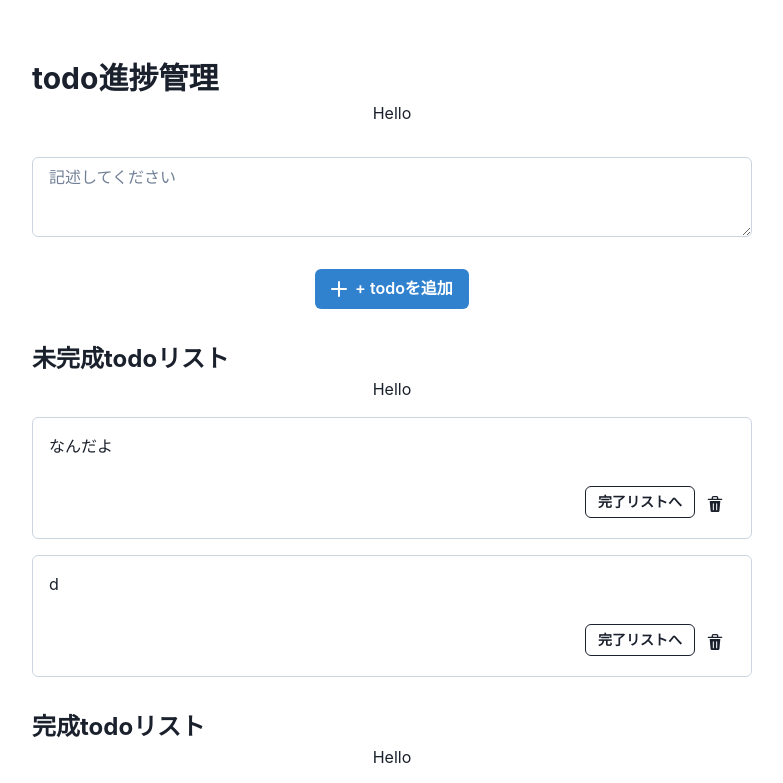
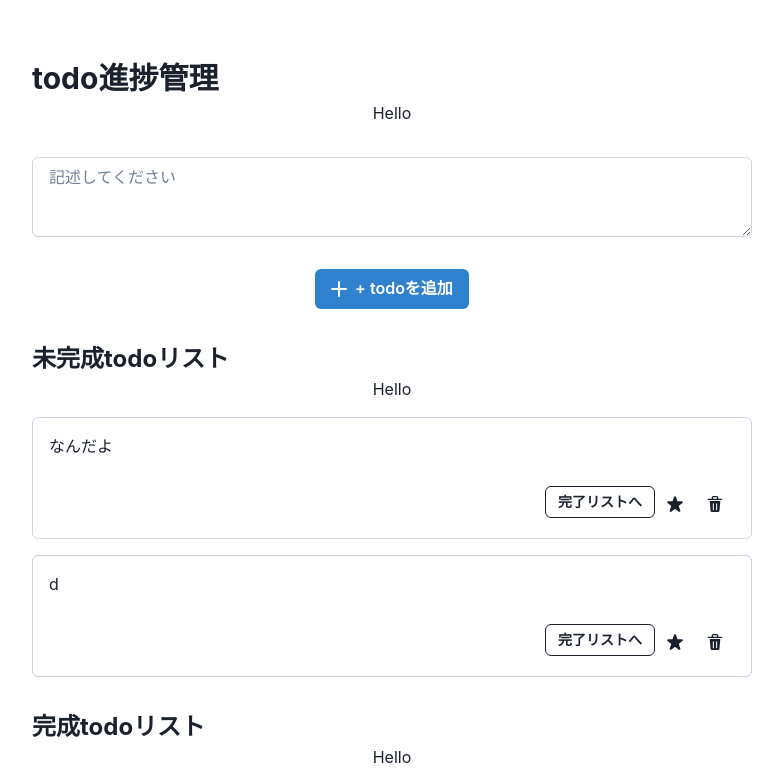
Before and after one commit to sakana-san/react-sample-benkyou, a React (Create React App) app: page / in a window 1280 px wide. Shown: the top 783 px of the page, without its empty margins (248-1031 px from the left). Built offline with nearby package versions, Linux system fonts and the light colour scheme; data requests are answered from the project's data file; the HTML template or start-up script is replaced by a standard one.

Commit message:
いいねボタンを追加

```diff
--- a/src/App.tsx
+++ b/src/App.tsx
@@ -1,12 +1,13 @@
-import React, {useEffect, useState, useRef, memo} from "react";
+import React, {useEffect, useState, useRef, memo, useCallback} from "react";
 import { Heading, Container } from "@chakra-ui/react";
-import { DeleteIcon, AddIcon } from "@chakra-ui/icons";
+import { DeleteIcon, AddIcon, StarIcon } from "@chakra-ui/icons";
 import { List, ListItem, Text, Flex, IconButton, Textarea, Button } from "@chakra-ui/react";
 import axios from "axios";
 import { useTodo } from "./hooks/useTodo";
 import { Link } from "react-router-dom";
 
 
+// 型 ---------------------------------------------------------------------
 type TitleProps = {
   title: string
   size: string
@@ -18,15 +19,18 @@ type TodoListProps = {
   todoList: string[]
   deleteTodoListItem: any
   toggleTodoListItem: any
+  goodTodoListItem: any
 }
 
 type TodoItemProps = {
   id: number
   key: number
   item: string
-  flag: boolean
+  flag: boolean,
+  good: number,
   deleteTodoListItem: any
   toggleTodoListItem: any
+  goodTodoListItem: any
 }
 
 type TodoAddProps = {
@@ -35,9 +39,12 @@ type TodoAddProps = {
   leftIcon: any
   placeholder: string
 }
+// ---------------------------------------------------------------------
 
 
 
+
+// TodoTitle ---------------------------------------------------------------------
 const TodoTitle = memo((props: TitleProps) => {
   const {title, size, fontSize, mt} = props
   return (
@@ -57,9 +64,14 @@ const TodoTitle = memo((props: TitleProps) => {
 
   )
 })
+// ---------------------------------------------------------------------
 
+
+
+
+// TodoList ---------------------------------------------------------------------
 const TodoList = (props: TodoListProps) => {
-  const {todoList, deleteTodoListItem, toggleTodoListItem} = props
+  const {todoList, deleteTodoListItem, toggleTodoListItem, goodTodoListItem} = props
   return (
     <List w="full">
       {
@@ -69,23 +81,34 @@ const TodoList = (props: TodoListProps) => {
             flag={v.done}
             key={v.id}
             id={v.id}
+            good={v.good}
             deleteTodoListItem={deleteTodoListItem}
             toggleTodoListItem={toggleTodoListItem}
+            goodTodoListItem={goodTodoListItem}
           />
         ))
       }
     </List>
   )
 }
+// --------------------------------------------------
 
-const TodoItem = (props: TodoItemProps) => {
-  const {item, flag , id, deleteTodoListItem, toggleTodoListItem} = props
+
+
+// TodoItem ---------------------------------------------------------------------
+const TodoItem = React.memo((props: TodoItemProps) => {
+  const {item, flag , id, good, deleteTodoListItem, toggleTodoListItem, goodTodoListItem} = props
+  const [count, setCount] = useState(good)
   const handleDeleteTodoListItem = () => {
     deleteTodoListItem(id)
   }
   const handleToggleTodoListItem = () => {
     toggleTodoListItem(id, flag)
   }
+  const handleGoodTodoListItem = useCallback(() => {
+    setCount((c) => c + 1)
+    goodTodoListItem(id, flag, count)
+  }, [count])
   return (
       <ListItem
         borderWidth="1px"
@@ -95,7 +118,6 @@ const TodoItem = (props: TodoItemProps) => {
         borderRadius="md"
         borderColor="gray.300"
       >
-        <li>
         <Text mb="6">{item}</Text>
         <Flex alignItems="center" justifyContent="flex-end">
           <Button
@@ -107,17 +129,27 @@ const TodoItem = (props: TodoItemProps) => {
             {flag ? "未完了リストへ" : "完了リストへ"}
           </Button>
           <IconButton
+            icon={<StarIcon />}
+            variant="unstyled"
+            aria-label="good"
+            onClick={handleGoodTodoListItem}
+          />
+            {good}
+          <IconButton
             icon={<DeleteIcon />}
             variant="unstyled"
             aria-label="delete"
             onClick={handleDeleteTodoListItem}
           />
         </Flex>
-        </li>
       </ListItem>
   )
-}
+})
+// --------------------------------------------------
 
+
+
+// TodoAdd ---------------------------------------------------------------------
 const TodoAdd = (props: TodoAddProps) => {
   const {onClick, inputEl, leftIcon, placeholder} = props
   return (
@@ -136,9 +168,12 @@ const TodoAdd = (props: TodoAddProps) => {
   )
 }
 
+// --------------------------------------------------
+
+
 
 function App() {
-  const { todoList, addTodoListItem, deleteTodoListItem, toggleTodoListItem}:any = useTodo()
+  const { todoList, addTodoListItem, deleteTodoListItem, toggleTodoListItem, goodTodoListItem}:any = useTodo()
   const inputEl = useRef<HTMLTextAreaElement>(null)
 
   // 方式 --------------------------------------------------
@@ -151,8 +186,6 @@ function App() {
     }
   }
 
-
-  console.log('Todoリスト', todoList);
   const inCompList = todoList.filter((d: any) => {
     return !d.done;
   })
@@ -165,7 +198,6 @@ function App() {
   return (
     <>
     <Container centerContent p={{base: "4", md: "6"}} maxWidth="3xl">
-
       <TodoTitle
         title="todo進捗管理"
         size="h1"
@@ -190,6 +222,7 @@ function App() {
         todoList={inCompList}
         deleteTodoListItem={deleteTodoListItem}
         toggleTodoListItem={toggleTodoListItem}
+        goodTodoListItem={goodTodoListItem}
       />
 
 
@@ -203,6 +236,7 @@ function App() {
         todoList={compList}
         deleteTodoListItem={deleteTodoListItem}
         toggleTodoListItem={toggleTodoListItem}
+        goodTodoListItem={goodTodoListItem}
       />
     </Container>
     </>
--- a/src/api/todos.tsx
+++ b/src/api/todos.tsx
@@ -18,12 +18,12 @@ export const addTodoData = async (todo: any) => {
   return response.data
 }
 
-export const deleteTodoData = async (id: number) => {
+export const deleteTodoData = async (id: string) => {
   await axios.delete(`${todoDataUrl}/${id}`)
   return id
 }
 
-export const updateTodoData = async (id: number, todo: any) => {
+export const updateTodoData = async (id: string, todo: any) => {
   const response = await axios.put(`${todoDataUrl}/${id}`, todo)
   return response.data
 }
--- a/src/hooks/useTodo.tsx
+++ b/src/hooks/useTodo.tsx
@@ -15,15 +15,17 @@ export const useTodo = () => {
     const FreshTodoItem = {
       content: t,
       id: ulid(),
-      done: false
+      done: false,
+      good: 0
     };
-    return todoData.addTodoData(FreshTodoItem).then((fItem) => {
+    return todoData.addTodoData(FreshTodoItem).then((fItem: any) => {
+      console.log("f", fItem)
       setTodoList([fItem, ...todoList]);
     });
   };
 
-  const deleteTodoListItem = (id: number) => {
-    todoData.deleteTodoData(id).then((dItem) => {
+  const deleteTodoListItem = (id: string) => {
+    todoData.deleteTodoData(id).then((dItem: any) => {
       const deleteTodoItem = todoList.filter((item: any) => {
         return item.id !== dItem
       })
@@ -32,10 +34,10 @@ export const useTodo = () => {
 
   }
 
-  const toggleTodoListItem = (id: number, done: boolean) => {
+  const toggleTodoListItem = (id: string, done: boolean) => {
     const todoItem = todoList.find((item: any) => item.id == id)
     const newTodoItem = { ...todoItem as {}, done: !done}
-    todoData.updateTodoData(id, newTodoItem).then((updatedTodo) => {
+    todoData.updateTodoData(id, newTodoItem).then((updatedTodo: any) => {
       const newTodoList = todoList.map((item: any) =>
         item.id !== updatedTodo.id ? item : updatedTodo
       );
@@ -43,11 +45,20 @@ export const useTodo = () => {
     });
   }
 
+  const goodTodoListItem =  (id: string, done: boolean, good: number) => {
+   const goodItem = todoList.find((item: any) => item.id === id)
+   const newGoodItem = {...goodItem as {}, good: good}
+   todoData.updateTodoData(id, newGoodItem).then((updatedTodo: any) => {
+    setTodoList( done ? [updatedTodo] : [goodItem]);
+   })
+  }
+
   return {
     todoList,
     addTodoListItem,
     deleteTodoListItem,
-    toggleTodoListItem
+    toggleTodoListItem,
+    goodTodoListItem
   }
 
 
```
Lines whose indentation alone changed are shown as unchanged.
